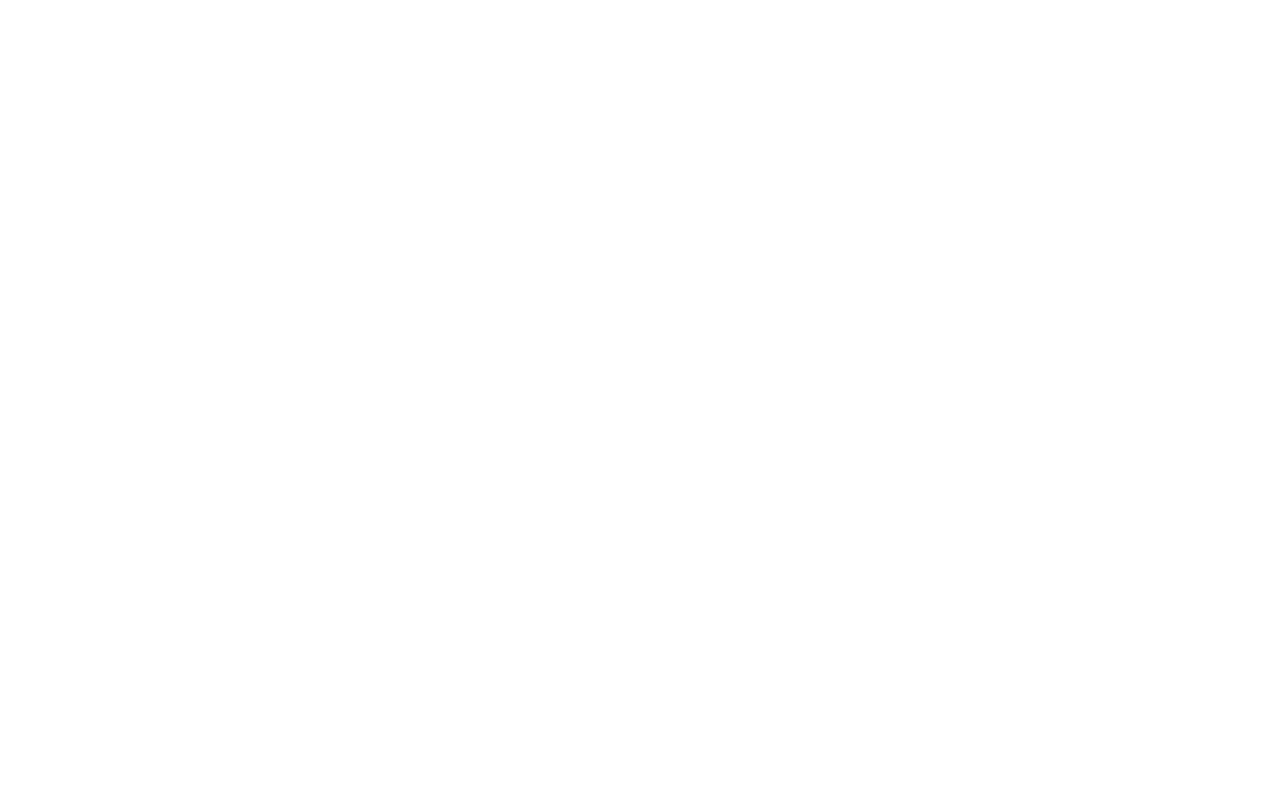
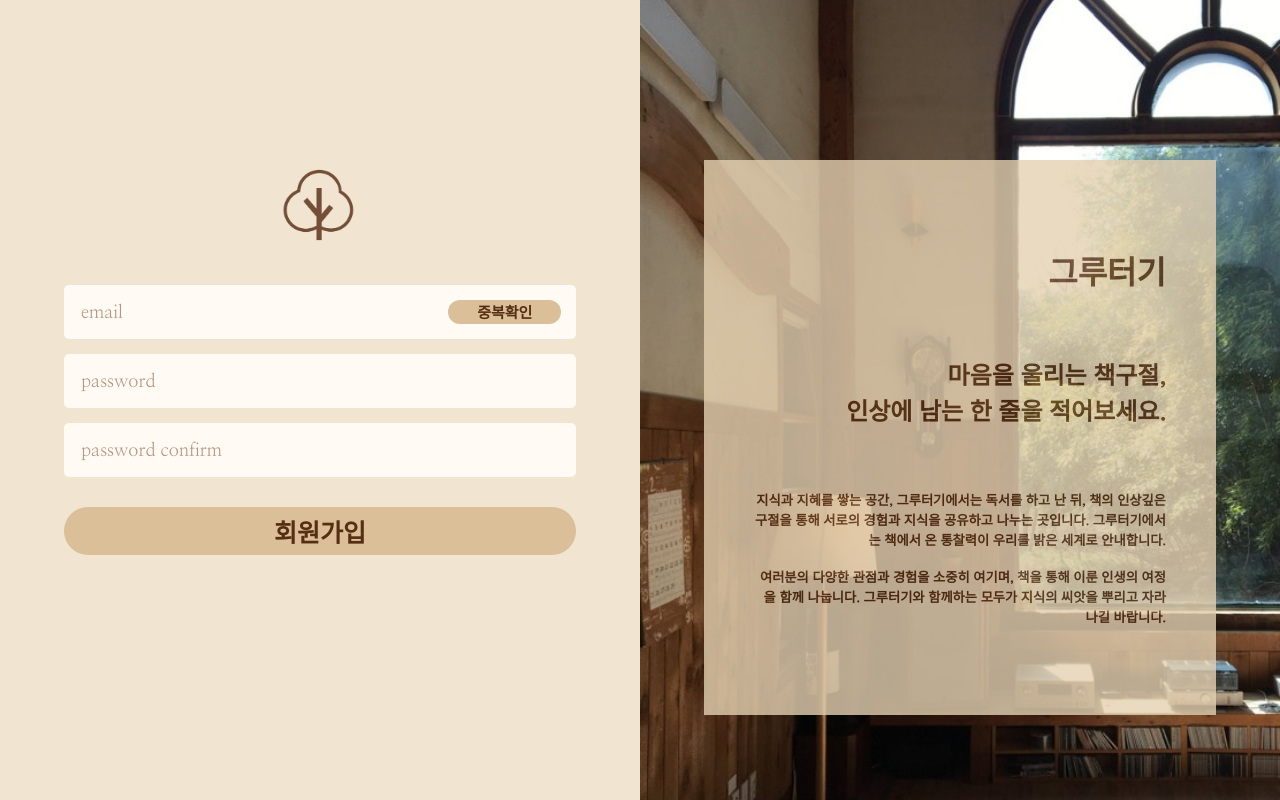
Before and after one commit to hyerim1127/Tree, a React (Create React App) app: page /save in a window 1280 px wide. Before the commit this address had no page. Built offline with nearby package versions, Linux system fonts and the light colour scheme.

Commit message:
2nd commit - css 주석 추가, position등 수정

```diff
--- a/src/App.js
+++ b/src/App.js
@@ -33,7 +33,7 @@
       <Routes>
         <Route index element={<Login />} />
         <Route path="popup" element={<PopUp />} />
-        <Route path="sign-up" element={<SignUp />} />
+        <Route path="save" element={<SignUp />} />
         <Route path="write-impression" element={<WriteImpression />} />
         <Route path="view" element={<View />} />
        </Routes>
--- a/src/Login.jsx
+++ b/src/Login.jsx
@@ -57,7 +57,7 @@
 
     const navigate = useNavigate();
     const goToSign = () => {
-        navigate("/sign-up");
+        navigate("/save");
     }
 
     return (
--- a/src/SignUp.jsx
+++ b/src/SignUp.jsx
@@ -70,7 +70,7 @@
                 email:email,
                 password:pw
             };
-            axios.post('')
+            axios.post('http://localhost:8081/save')
             .then(response => {
                 alert("sign up success!")
                 goToLogin();
--- a/src/index.css
+++ b/src/index.css
@@ -1,10 +1,10 @@
 @import url('https://fonts.googleapis.com/css2?family=Nanum+Myeongjo&display=swap');
-
+/*전체에 적용*/
 * {
   font-family : "Nanum Myeongjo", serif;
   /*background-color: #F1E4D1;*/
 }
-
+/*전체 페이지*/
 .page {
   background-color: #F1E4D1;
   flex-direction : row;
@@ -15,36 +15,38 @@
   padding:0;
   height:100%;
 }
-
+/*인상 깊은 구절 확인*/
 .pageView {
-  /*overflow:hidden;*/
-  width:100%;
-  height: 1340px;
+  width:100vw;
+  height: 100vh;
   background-repeat: no-repeat;
   background-size: 100% 100%;
   opacity: 0.9;
+  background-color: #F1E4D1;
   background-image:url(./img/page-line.png);
 }
-
+/*사진 배경*/
 .mainImg {
   z-index: 1;
   position:absolute;
   top:0;
   right:0;
   height: 100%;
-  width: 50%;
+  width: 50vw;
   object-fit:cover;
 }
-
+/*그루터기 설명 설명 배경*/
 .description {
+  background-color: #E5D1B2;
   position:fixed;
   opacity: 0.8;
-  top: 25%;
+  top: 20vh;
   text-align: right;
-  right: 5%;
-  width: 40%;
+  right: 5vw;
+  width: 40vw;
   z-index: 3;
 }
+/*버튼 왼쪽, 오른쪽+hover*/
 .btnL {
   position: absolute;
   width: 90px;
@@ -68,33 +70,36 @@
 .btnR:hover {
   width: 95px;
 }
-
+/*그루터기 서비스 설명 텍스트*/
 .descriptionText {
   padding: 50px;
   color: #562E12;
 }
-
+/*좌측 페이지 전체*/
 .form {
   position:fixed;
   left: 0;
   top: 0;
-  width:50%;
-  height: 100%;
+  width:50vw;
+  height: 100vh;
   display : flex;
   flex-direction : column;
+  background-color:#F1E4D1;
   vertical-align: center;
 }
+/*되돌아가는 버튼, 로고와 연결*/
 .backBtn {
-  margin-top: 25%;
+  margin-top: 20vh;
   margin-bottom: 10px;
-  width: 150px;
   border: none;
+  background-color:transparent;
 }
+/*로고*/
 .logo {
-  width: 150px;
+  width: 100px;
   background-color: #F1E4D1;
 }
-
+/*우측 상단 단축키*/
 .shortcuts {
   position:relative;
   float: right;
@@ -102,51 +107,41 @@
   z-index: 2;
   right:1%;
   top:1%;
-  width:60px;
+  width:50px;
 }
-
-.titleWrap {
-  text-align: center;
-  margin-top : 70px;
-  font-weight: 500;
-  font-size: 16px;
-  color: #562E12;
-}
-
+/*로그인,회원가입 시 input창~버튼 묶은 div*/
 .contentWrap {
-  margin-top : 25px;
-  padding: 0 8%;
+  padding: 0 10%;
   flex: 1;
 }
 
+/*로그인,회원가입 시 input창 배경+focus*/
 .inputWrap {
   display: flex;
-  height: 50px;
+  height: 3vh;
   border-radius: 5px;
   padding: 15px;
-  margin-top: 15px;
+  margin-top: 20px;
   background-color: #FFFAF3;
 }
-
 .inputWrap:focus-within {
   border:2px solid #DABF98;
 }
-
+/*로그인,회원가입 시 실제 input창+placeholder*/
 .input {
   width:100%;
   outline:none;
   border:none;
   border-radius: 5px;
-  height : 50px;
+  height : 3vh;
   background-color: #FFFAF3;
   vertical-align: center;
   font-size: 18px;
 }
-
 .input::placeholder {
   color : #b5947e;
 }
-
+/*에러 발생 시 메세지*/
 .errorMessageWrap {
   margin-top : 5px;
   margin-bottom : -5px;
@@ -154,25 +149,25 @@
   color : #853602;
   font-size: 15px;
 }
-
+/*로그인 / 회원가입 버튼+disabled*/
 .bottomButton {
   width: 100%;
-  height: 80px;
+  height: 6vh;
   border: none;
-  font-size: 30px;
+  font-size: 25px;
   font-weight: 800;
   border-radius: 40px;
-  margin-top : 40px;
+  margin-top : 30px;
   cursor: pointer;
   background-color: #562E12;
   color:#F9F0E3;
 }
-
 .bottomButton:disabled {
   background-color: #DABF98;
   color:#562E12;
 }
 
+/*로그인 창에서 회원가입 텍스트*/
 .joinText {
   padding : 20px 0;
   text-align: center;
@@ -180,7 +175,7 @@
   font-weight: 500;
   color:#562E12;
 }
-
+/*회원가입 페이지로 이동하는 버튼*/
 .joinBtn {
   padding : 0 10px;
   border : none;
@@ -191,12 +186,12 @@
   color:#562E12;
 }
 
-/*회원가입 중복 체크*/
+/*회원가입 중복 체크+hover*/
 .duplicationCheck {
   width: 30%;
-  height: 50px;
+  height: 3vh;
   border: none;
-  font-size: 20px;
+  font-size: 15px;
   font-weight: 600;
   border-radius: 40px;
   cursor: pointer;
@@ -207,14 +202,13 @@
   background-color: #744F36;
   color:#F9F0E3;
 }
-
+/*인상 깊은 구절 작성 페이지 제목*/
 .descriptionPhrase {
-  font-size: larger;
-  margin-top:100px;
+  margin-top:5vh;
   padding: 10px;
   color: #562E12;
 }
-
+/*인상 깊은 구절 작성 - 제목,작가+focus*/
 .inputTextWrap {
   display: flex;
   height: 110px;
@@ -226,6 +220,34 @@
 .inputTextWrap:focus-within {
   border:2px solid #DABF98;
 }
+/*인상 깊은 구절 작성 - 구절+focus*/
+.inputTextWrap2 {
+  display: flex;
+  height: 150px;
+  border-radius: 5px;
+  padding: 15px;
+  margin-top: 15px;
+  background-color: #FFFAF3;
+}
+.inputTextWrap2:focus-within {
+  border:2px solid #DABF98;
+}
+/*인상 깊은 구절 작성 - 이유+focus*/
+.inputText2 {
+  width:100%;
+  outline:none;
+  border:none;
+  border-radius: 5px;
+  height : 150px;
+  background-color: #FFFAF3;
+  vertical-align: center;
+  font-size: 18px;
+  resize:none;
+}
+.inputText2::placeholder {
+  color : #b5947e;
+}
+/*인상깊은구절 작성 페이지 실제 input창*/
 .inputText {
   width:100%;
   outline:none;
@@ -240,31 +262,3 @@
 .inputText::placeholder {
   color : #b5947e;
 }
-
-.inputTextWrap2 {
-  display: flex;
-  height: 150px;
-  border-radius: 5px;
-  padding: 15px;
-  margin-top: 15px;
-  background-color: #FFFAF3;
-}
-.inputTextWrap2:focus-within {
-  border:2px solid #DABF98;
-}
-
-.inputText2 {
-  width:100%;
-  outline:none;
-  border:none;
-  border-radius: 5px;
-  height : 150px;
-  background-color: #FFFAF3;
-  vertical-align: center;
-  font-size: 18px;
-  resize:none;
-}
-
-.inputText2::placeholder {
-  color : #b5947e;
-}
```
